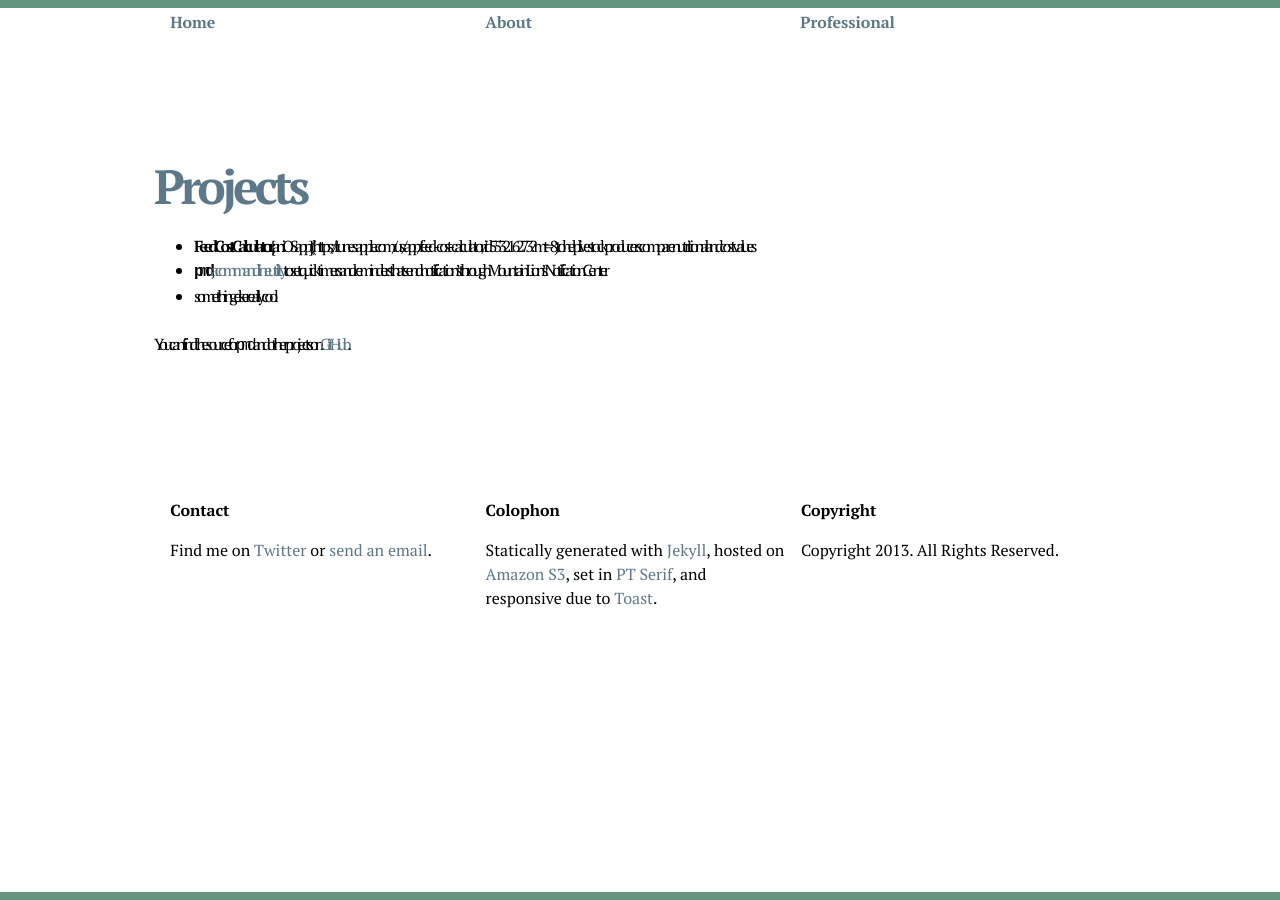
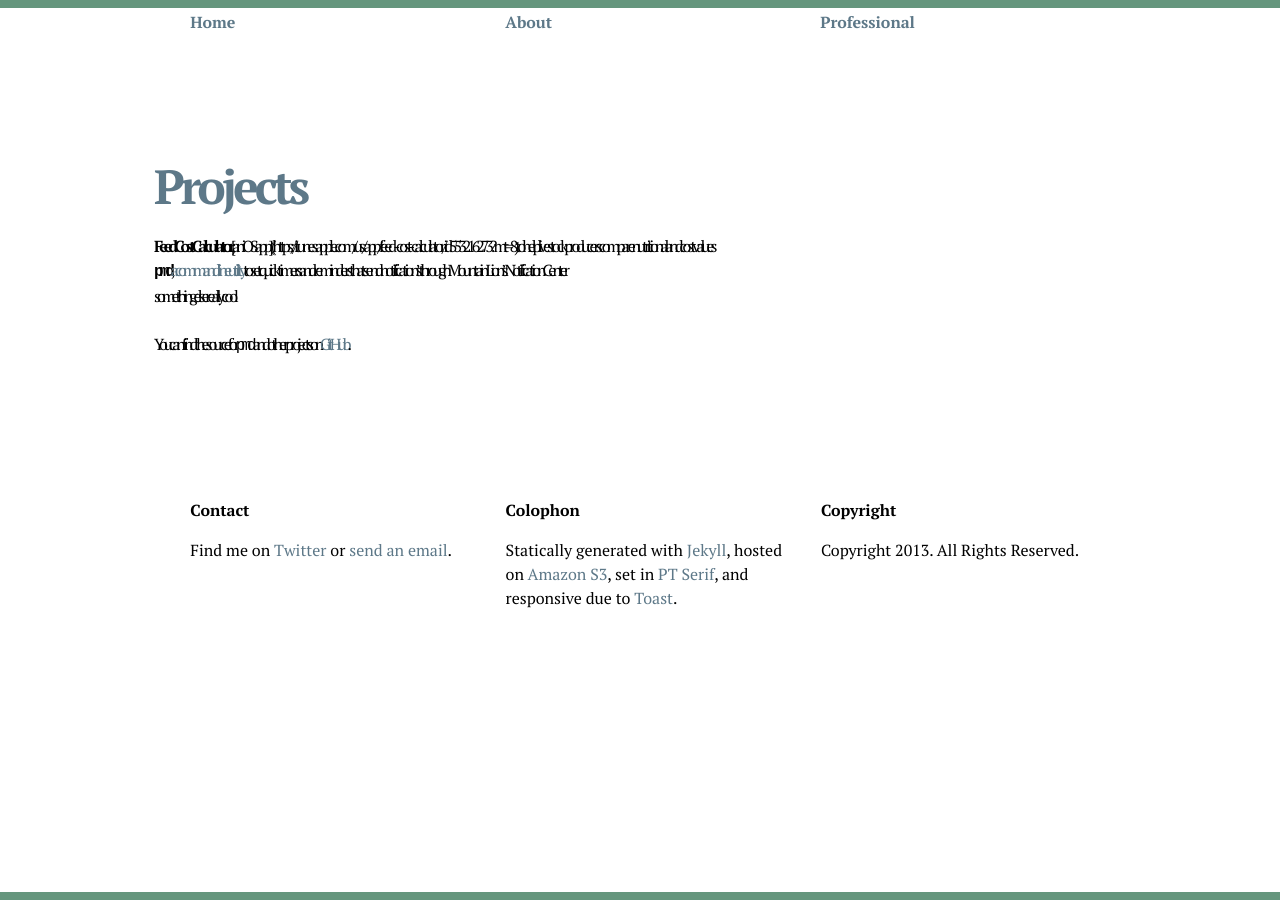
Before and after one commit to ebsen/ebsen.me, a Jekyll site: the page built from projects/index.md, in a window 1280 px wide. Built offline with Jekyll 4.4.1, drawn with Linux system fonts in a browser that asks for light colours.

Commit message:
Wrapping up the style

```diff
--- a/css/overrides.css
+++ b/css/overrides.css
@@ -21,6 +21,9 @@ section {
 section p {
 	font-weight: normal;
 }
+ul {
+	padding-left: 0;
+}
 
 /*************
 	LAYOUT
@@ -33,15 +36,11 @@ html, body {
 	width: 100%;
 	height: 0.5em;
 }
+.grids [class*="grid-"] {
+	padding: 0 0 0 20px;
+}
 .bottom-bar {
 /*	position: fixed;*/
 	left: 0px;
 	bottom: 0px;
 }
-/*footer {
-	position: fixed;
-	left: 0px;
-	bottom: 0px;
-	height: 12em;
-	width: 100%;
-}*/
```
